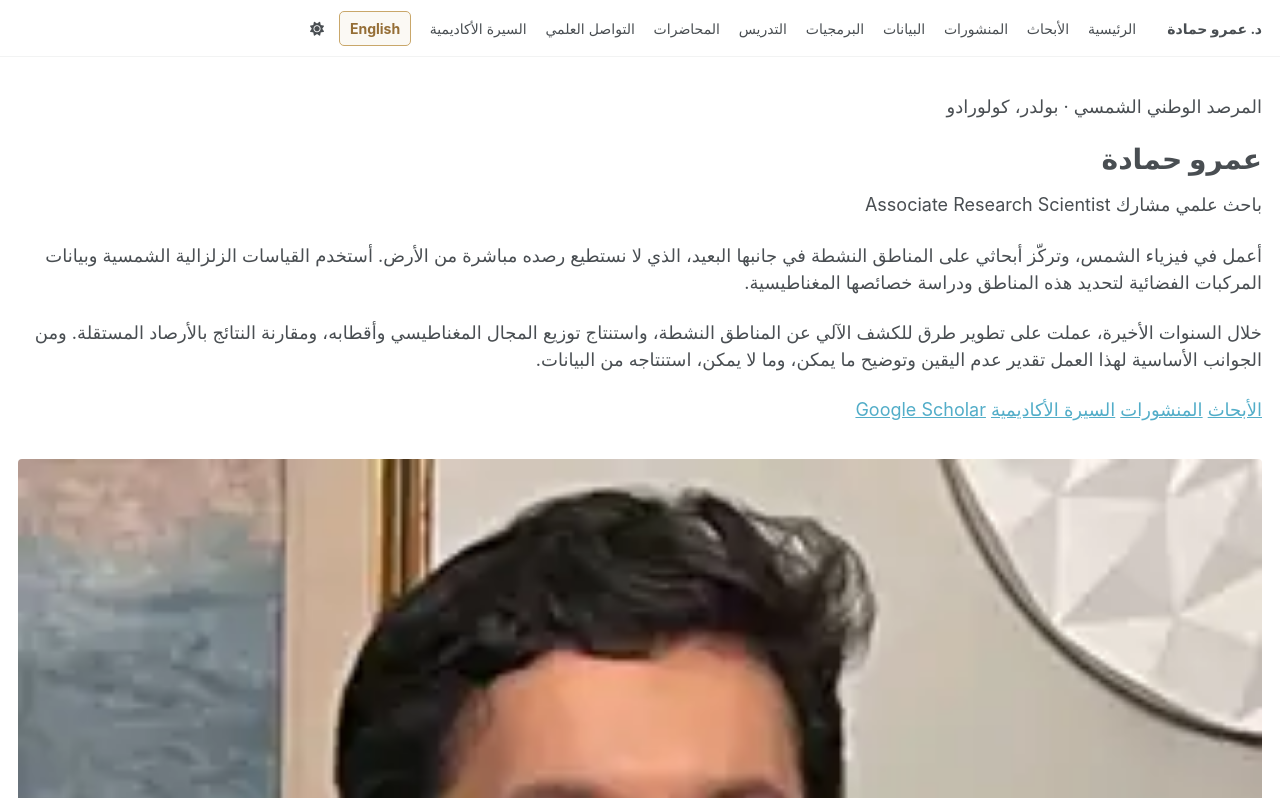
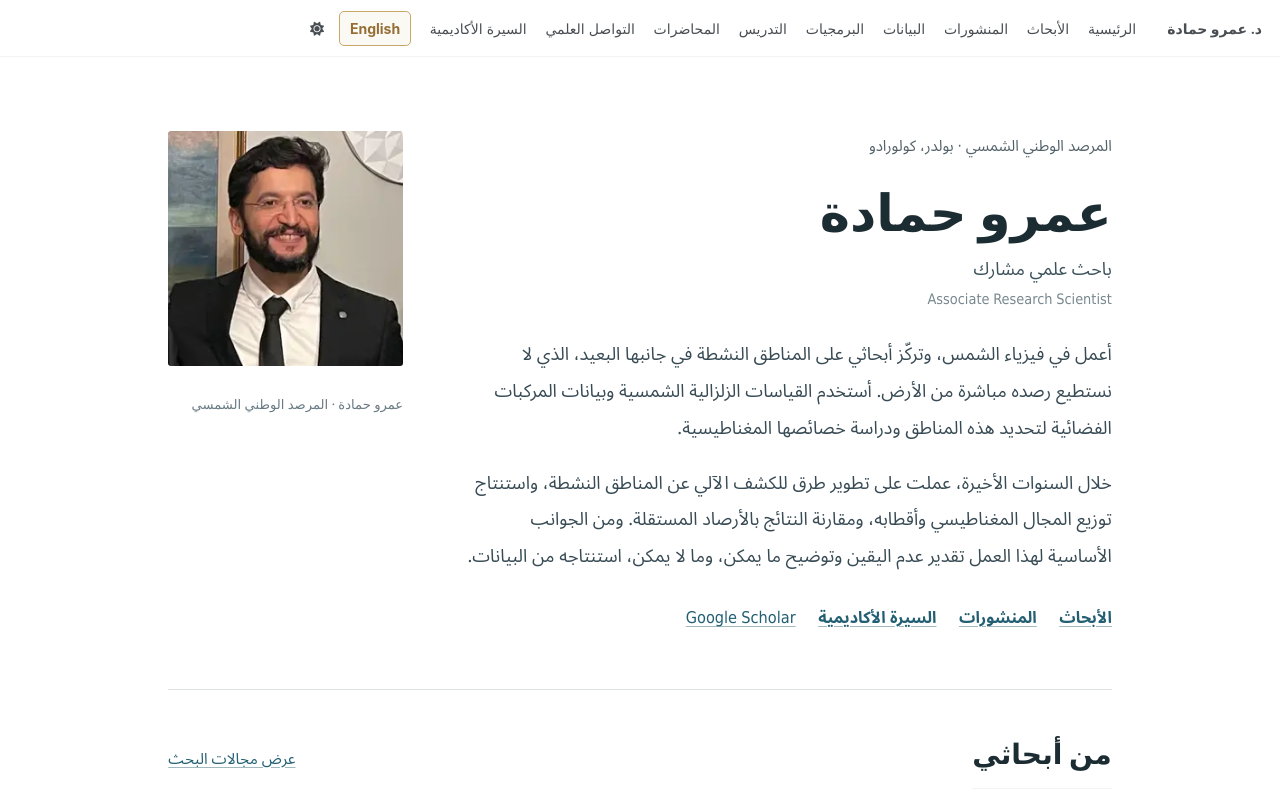
Before and after one commit to Amr1001Hamada/Amr1001Hamada.github.io, a Jekyll site: the page built from _pages/ar/index.md, in a window 1280 px wide and 1400 px high. Shown: the top 798 px of the window. Built offline with Jekyll 4.4.1, drawn with Linux system fonts in a browser that asks for light colours; a script bundle is joined from its source files by our own code; library files that are not in the unit come from our copies; grey boxes are pictures that could not be loaded.

Commit message:
Apply editorial academic layout styles

```diff
--- a/assets/css/main.scss
+++ b/assets/css/main.scss
@@ -50,3 +50,6 @@
 
 // Arabic scholarly pages and bilingual navigation
 @import "layout/arabic";
+
+// Editorial academic redesign; intentionally imported after old styles
+@import "layout/editorial";
```
